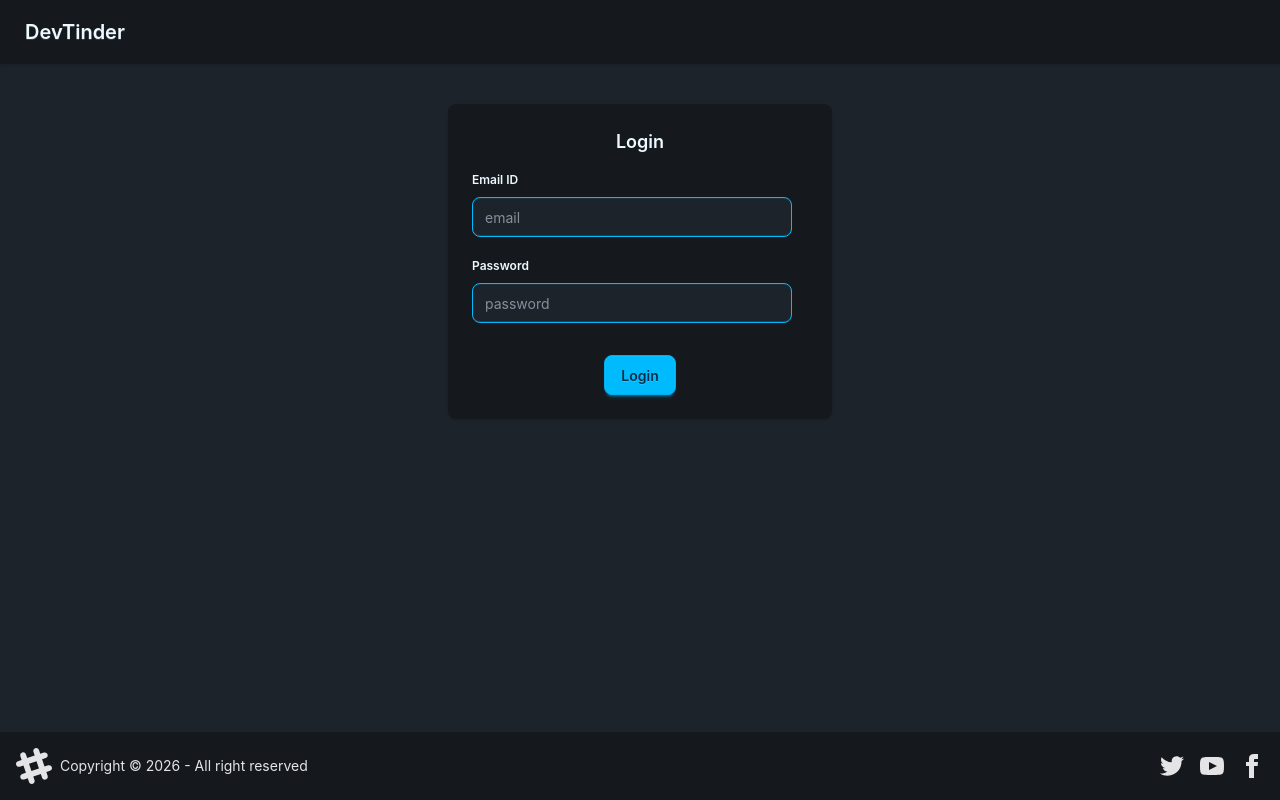
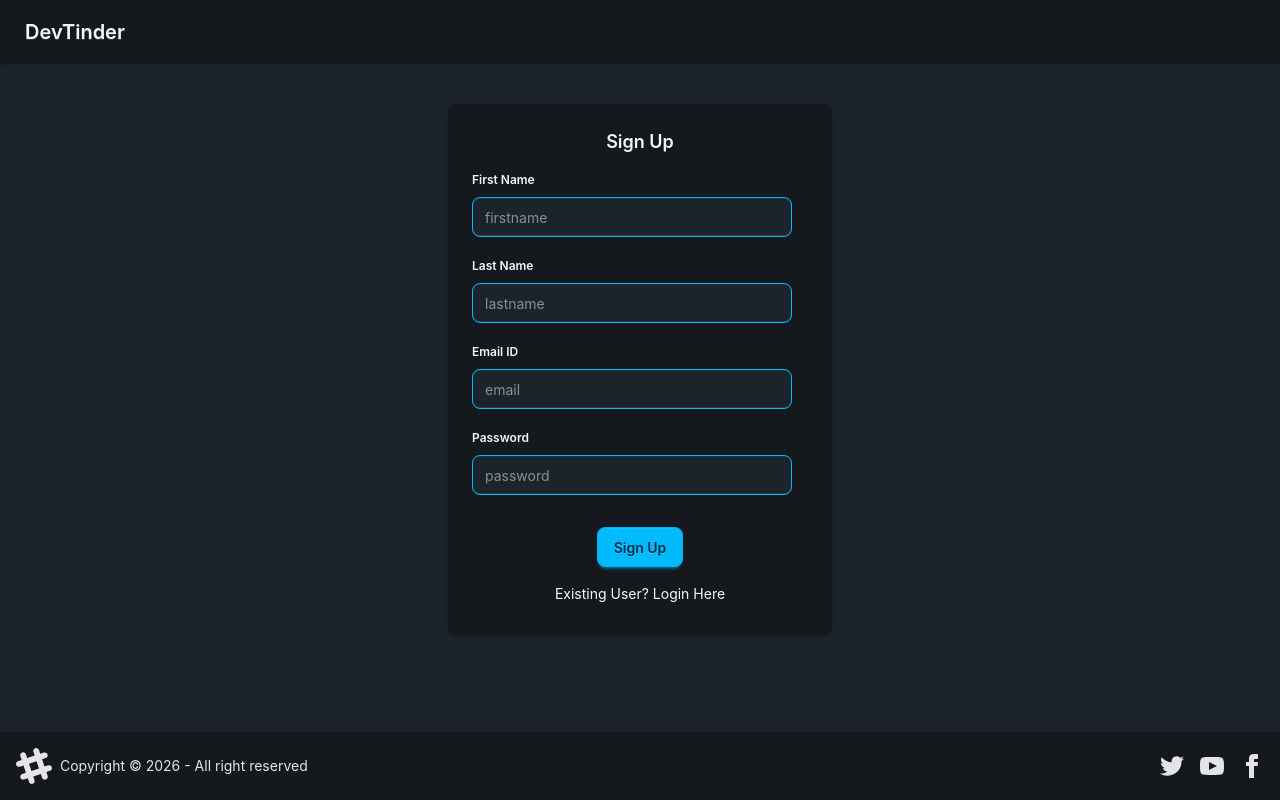
Before and after one commit to dineshsrisai/devTinder-web, a React (Vite) app: page /login in a window 1280 px wide. Built offline with nearby package versions, Linux system fonts and the light colour scheme; no server answers.

Commit message:
Toggling the login form

```diff
--- a/src/components/Login.jsx
+++ b/src/components/Login.jsx
@@ -8,6 +8,11 @@ import { BASE_URL } from "../utils/constants";
 const Login = () => {
   const [emailId, setEmailId] = useState("");
   const [password, setPassword] = useState("");
+
+  const [firstName, setFirstName] = useState("");
+  const [lastName, setLastName] = useState("");
+
+  const [isLoginForm, setIsLoginForm] = useState(true);
 
   const [error, setError] = useState("");
 
@@ -35,7 +40,42 @@ const Login = () => {
     <div className="flex justify-center items-center my-10">
       <div className="card bg-base-300 w-96 shadow-sm">
         <div className="card-body">
-          <h2 className="card-title justify-center">Login</h2>
+          <h2 className="card-title justify-center">
+            {!isLoginForm ? "Login" : "Sign Up"}
+          </h2>
+          {isLoginForm && (
+            <>
+              {" "}
+              <div className="form-control">
+                <fieldset className="fieldset">
+                  <legend className="fieldset-legend">First Name</legend>
+                  <input
+                    type="text"
+                    className="input input-info rounded-lg"
+                    placeholder="firstname"
+                    value={firstName}
+                    onChange={(e) => {
+                      setFirstName(e.target.value);
+                    }}
+                  />
+                </fieldset>
+              </div>
+              <div className="form-control">
+                <fieldset className="fieldset">
+                  <legend className="fieldset-legend">Last Name</legend>
+                  <input
+                    type="text"
+                    className="input input-info rounded-lg"
+                    placeholder="lastname"
+                    value={lastName}
+                    onChange={(e) => {
+                      setLastName(e.target.value);
+                    }}
+                  />
+                </fieldset>
+              </div>
+            </>
+          )}
           <div className="form-control">
             <fieldset className="fieldset">
               <legend className="fieldset-legend">Email ID</legend>
@@ -67,9 +107,17 @@ const Login = () => {
           <p className="text-red-500">{error}</p>
           <div className="card-actions justify-center pt-3">
             <button className="btn btn-info rounded-lg" onClick={handleLogin}>
-              Login
+              {!isLoginForm ? "Login" : "Sign Up"}
             </button>
           </div>
+          <p
+            className="cursor-pointer mx-auto py-2"
+            onClick={() => setIsLoginForm((value) => !value)}
+          >
+            {!isLoginForm
+              ? "New User? SignUp Here"
+              : "Existing User? Login Here"}
+          </p>
         </div>
       </div>
     </div>
```
